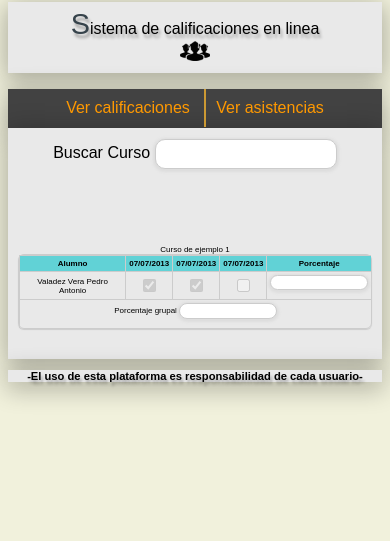
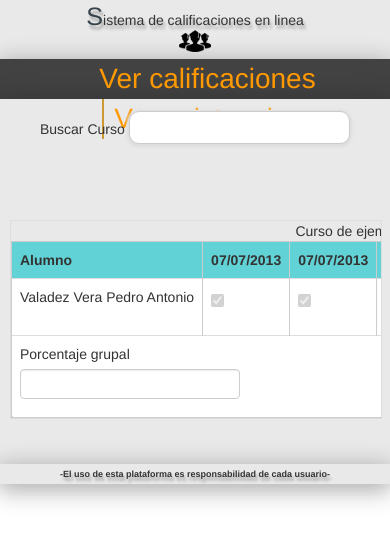
Before and after one commit to adriangoa/user204, a PHP site: page /Alumno/asistencias.html in a window 390 px wide. Shown: the top 541 px of the page. Run offline with PHP 8.4, Linux system fonts and the light colour scheme.

Commit message:
responsivo

```diff
--- a/Alumno/asistencias.html
+++ b/Alumno/asistencias.html
@@ -5,6 +5,7 @@
 	<title>Sistema de calificaciones en linea</title>
 	<link rel="stylesheet" href="../css/estilo.css">
 	<link rel="stylesheet" href="estilosAlumno.css">
+	<link rel="stylesheet" href="../css/bootstrap.css">
 </head>
 <body>
 	<header>
@@ -27,7 +28,8 @@
 			<input type="search" id="buscar" name="buscar" />
 		</div>
 		<div class="contenedor">
-			<table id="tabla_asistencias">
+			<div class="table-responsive">
+							<table id="tabla_asistencias" class="table">
 							<caption>Curso de ejemplo 1</caption>
 							<thead>
 								<tr>
@@ -77,10 +79,12 @@
 								</tr>
 							</tfoot>
 						</table>
+			</div>
+
 		</div>
 	</section>
 	<footer>
-		<p class="sombra_leve">-El uso de esta plataforma es responsabilidad de cada usuario-</p>
+		<p  id="pie" class="sombra_leve">-El uso de esta plataforma es responsabilidad de cada usuario-</p>
 	</footer>
 
 </body>
--- a/Alumno/calificaciones.html
+++ b/Alumno/calificaciones.html
@@ -5,6 +5,7 @@
 	<title>Sistema de calificaciones en linea</title>
 	<link rel="stylesheet" href="../css/estilo.css">
 	<link rel="stylesheet" href="estilosAlumno.css">
+	<link rel="stylesheet" href="../css/bootstrap.css">
 </head>
 <body>
 	<header>
--- a/Alumno/estilosAlumno.css
+++ b/Alumno/estilosAlumno.css
@@ -1,31 +1,38 @@
 @media (max-width: 480px) {
 
     nav ul a{
-    font-size: 16px;
+    font-size: 15px;
   }
 
   nav{
-    height: 39px;
+    height: 40px;
   }
 
-  #tabla_asistencias{
-    font-size: 50%;
+  p#pie{
+    font-size: 9px;
   }
 }
 
 @media (max-height: 480px){
-/*
-    nav ul a{
-    font-size: 16px;
+
+  nav ul a{
+    font-size: 28px;
   }
 
   nav{
-    height: 39px;
+    height: 40px;
+  }
+    p#pie{
+    font-size: 12px;
+  }
+}
+
+@media (min-height: 600px){
+
+  nav ul a{
+    font-size: 28px;
   }
 
-*/
-  #tabla_asistencias{
-    font-size: 80%;
-
-  }
+  nav{
+    height: 40px;
 }
--- a/Alumno/index.html
+++ b/Alumno/index.html
@@ -5,6 +5,7 @@
 	<title>Sistema de calificaciones en linea</title>
 	<link rel="stylesheet" href="../css/estilo.css">
 	<link rel="stylesheet" href="estilosAlumno.css">
+	<link rel="stylesheet" href="../css/boostrap.css">
 </head>
 <body>
 	<header>
@@ -25,7 +26,7 @@
 		</div>
 	</section>
 	<footer>
-		<p class="sombra_leve">-El uso de esta plataforma es responsabilidad de cada usario-</p>
+		<p class="sombra_leve">-El uso de esta plataforma es responsabilidad de cada usuario-</p>
 	</footer>
 
 </body>
```
